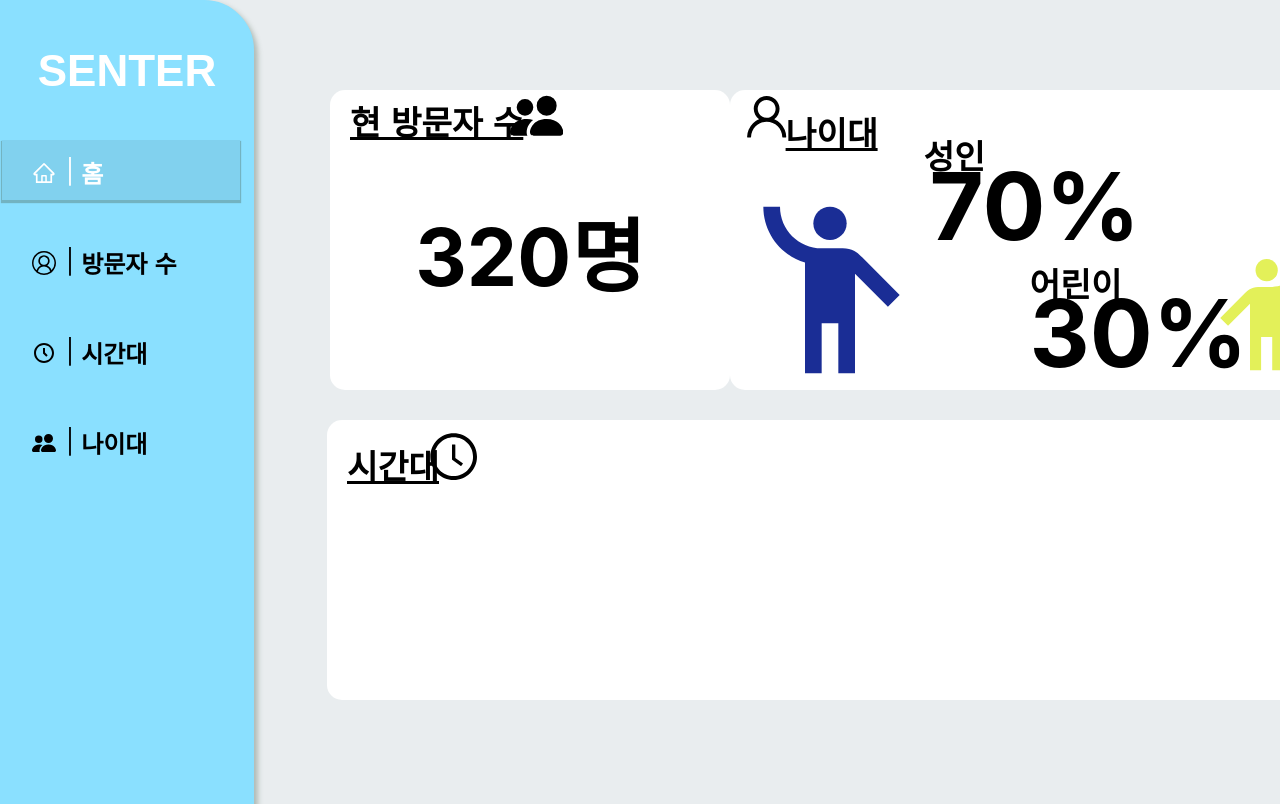
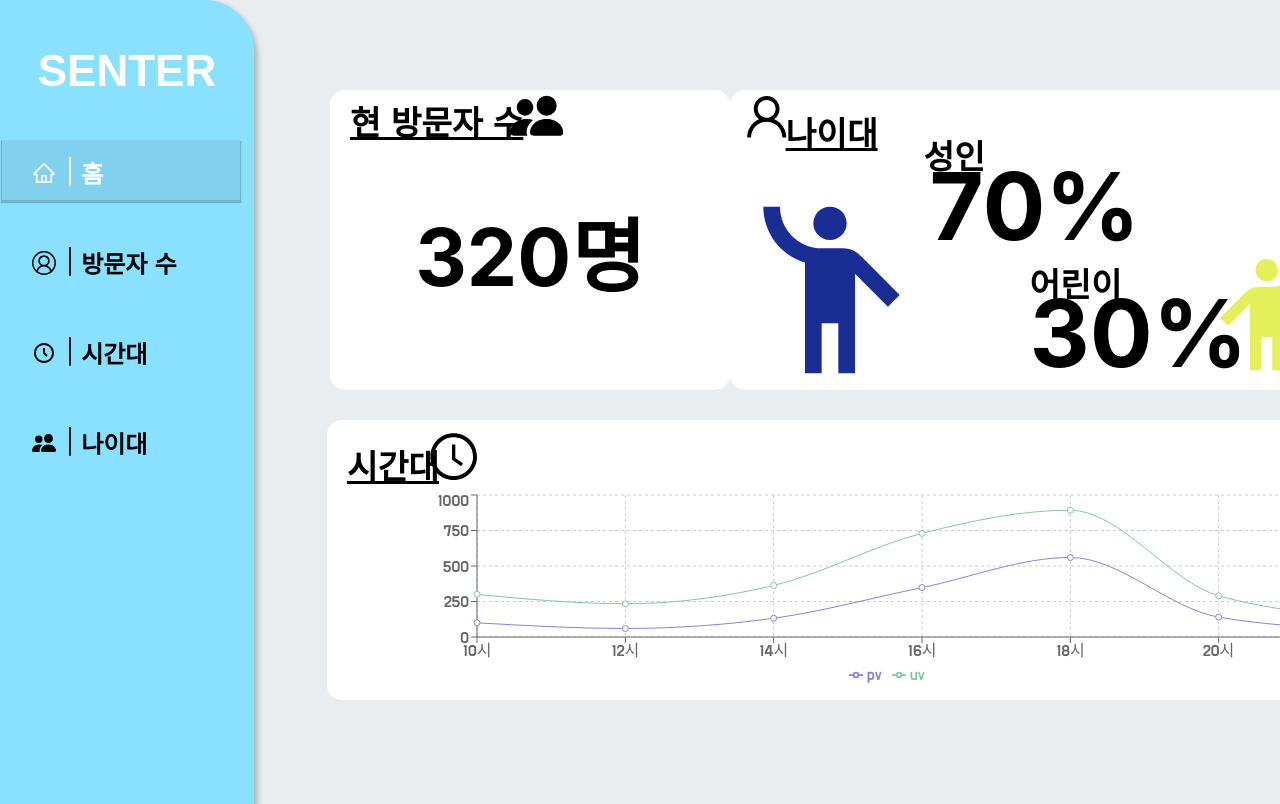
Before and after one commit to bssmsenter/senter_frontlend, a React (Create React App) app: page / in a window 1280 px wide. Shown: the top 804 px of the page. Built offline with nearby package versions, Linux system fonts and the light colour scheme; a web font is replaced by a local one.

Commit message:
add:: gragh

```diff
--- a/src/components/Rechart.js
+++ b/src/components/Rechart.js
@@ -12,45 +12,45 @@ import {
 
 const data = [
     {
-        name: "Page A",
-        uv: 4000,
-        pv: 2400,
+        name: "10시",
+        uv: 300,
+        pv: 100,
         amt: 2400,
     },
     {
-        name: "Page B",
-        uv: 3000,
-        pv: 1398,
+        name: "12시",
+        uv: 234,
+        pv: 60,
         amt: 2210,
     },
     {
-        name: "Page C",
-        uv: 2000,
-        pv: 9800,
+        name: "14시",
+        uv: 363,
+        pv: 132,
         amt: 2290,
     },
     {
-        name: "Page D",
-        uv: 2780,
-        pv: 3908,
+        name: "16시",
+        uv: 730,
+        pv: 348,
         amt: 2000,
     },
     {
-        name: "Page E",
-        uv: 1890,
-        pv: 4800,
+        name: "18시",
+        uv: 893,
+        pv: 560,
         amt: 2181,
     },
     {
-        name: "Page F",
-        uv: 2390,
-        pv: 3800,
+        name: "20시",
+        uv: 290,
+        pv: 140,
         amt: 2500,
     },
     {
-        name: "Page G",
-        uv: 3490,
-        pv: 4300,
+        name: "22시",
+        uv: 140,
+        pv: 50,
         amt: 2100,
     },
 ];
--- a/src/components/home.js
+++ b/src/components/home.js
@@ -35,8 +35,8 @@ function Home(){
                     <div className="maintime-gra">
                         <h3>시간대</h3>
                         <h2 className="maintimelogo"><AiOutlineClockCircle/></h2>
-                        <div className="timegraph" >
-                            <Rechart/>
+                        <div style={{ width: 1000, height: 200 ,margin: '70px'}}>
+                            <Rechart />
                         </div>
                     </div>
                 </div>
--- a/src/styles/home.css
+++ b/src/styles/home.css
@@ -164,9 +164,9 @@ a{
 }
 
 .timegraph{
-    margin-top: 20px;
+    margin-top: 0px;
     position: absolute;
-    top:50px;
+    top:0px;
     width: 1000;
     height: 200;
 }
```
